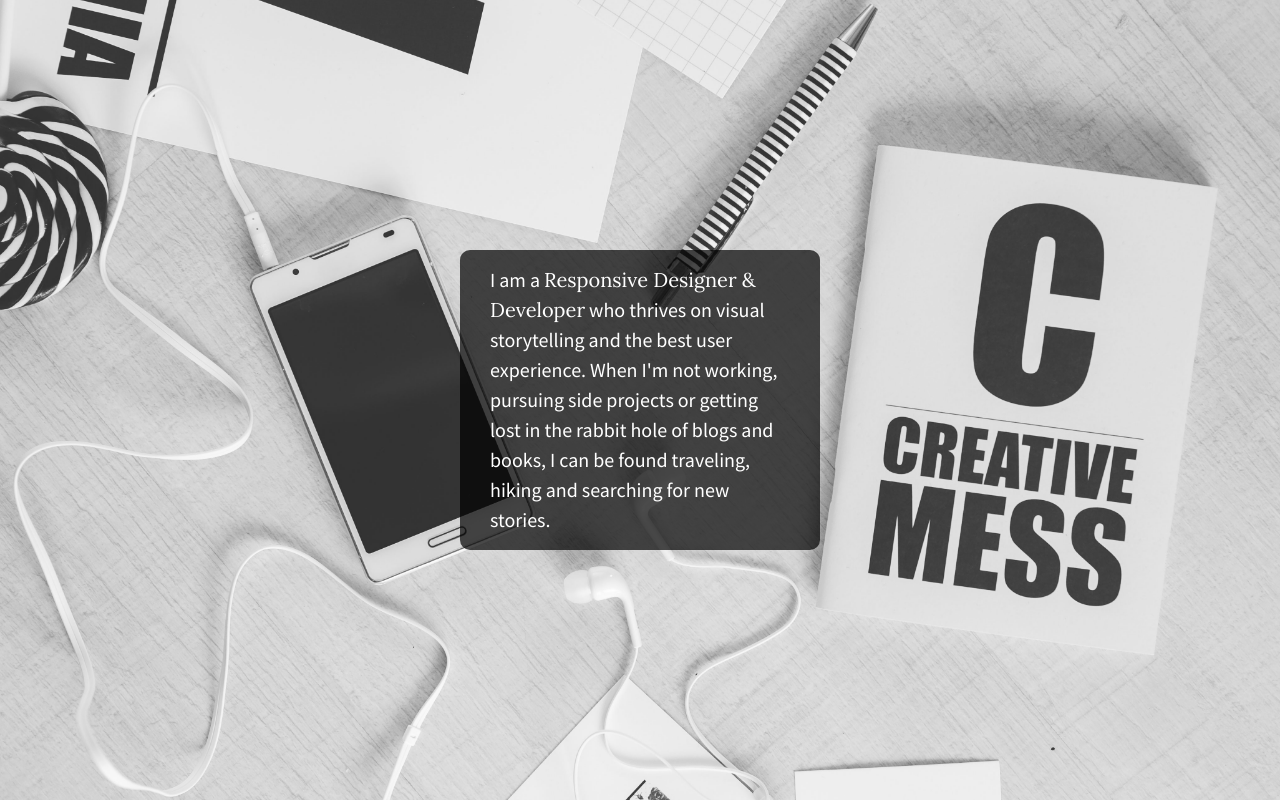
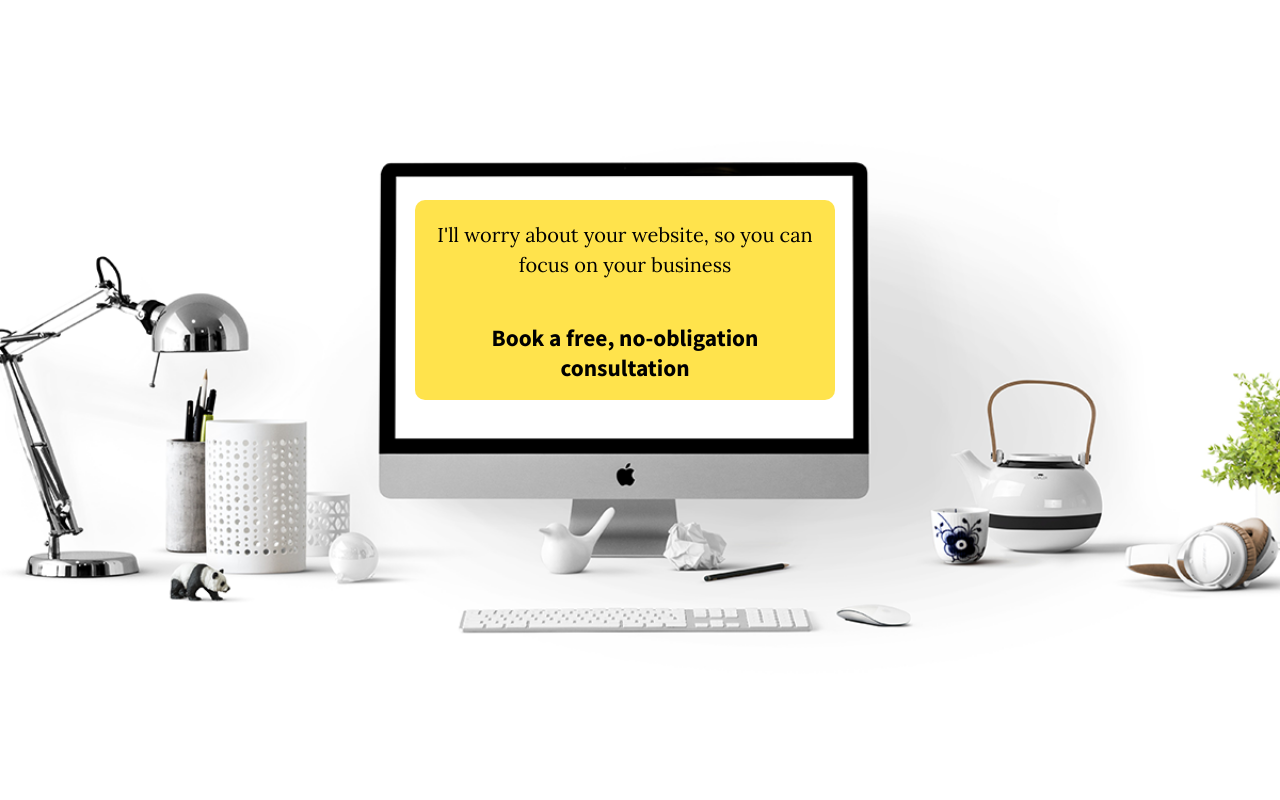
Before and after one commit to andybarbirato/06-center-flexbox, a plain HTML site: page index.html in a window 1280 px wide. Drawn offline with nearby package versions, Linux system fonts and the light colour scheme.

Commit message:
Changed background color of flexbox and modified text

```diff
--- a/css/main.css
+++ b/css/main.css
@@ -97,7 +97,7 @@ textarea {
 
 /*Large Background Image*/
 html {
-    background: url(../img/bkgd2.jpg) no-repeat center center fixed;
+    background: url(../img/full-bkgd.png) no-repeat center center fixed;
     background-size: cover;
     height: 100%;
    /* set height to 100% - these are important for allowing content to vertically align */
@@ -120,23 +120,29 @@ body {
 
 #content {
     /* set the display to flex and use the justify-content & align-items properties to center the text within the div*/
-    background: #222;
-    background:rgba(0,0,0,0.7);
-    color: #fff;
+    background: rgba(255,215,0,0.7);
+    color: black;
     display: flex;
     align-items: center;
     justify-content: center;
+    flex-wrap: wrap;
     font-family: 'Source Sans Pro', sans-serif;
-    font-weight: 300;
+    font-weight: 500;
     font-size: 1.25em;
     line-height: 1.5em;
     border-radius: 10px;
-    padding: 0px 30px;
-    width: 300px;
-    height: 300px;
+    padding: 0px 10px;
+    margin: 0 30px 200px 0;
+    width: 400px;
+    height: 200px;
 }
 
-#content p span {
+#content h3 {
+    text-align: center;
+}
+
+#content p {
+    text-align: center;
     font-family: 'Lora', sans-serif;
 }
 
--- a/index.html
+++ b/index.html
@@ -24,7 +24,8 @@
 
         <section class="wrapper">
             <div id="content">
-                <p>I am a <span>Responsive Designer & Developer</span> who thrives on visual storytelling and the best user experience. When I'm not working, pursuing side projects or getting lost in the rabbit hole of blogs and books, I can be found traveling, hiking and searching for new stories.</p>
+                <p>I'll worry about your website, so you can focus on your business</p>
+                <h3>Book a free, no-obligation consultation</h3>
             </div>
         </section>
 
```
Also changed, not shown: img/full-bkgd.png (added).
